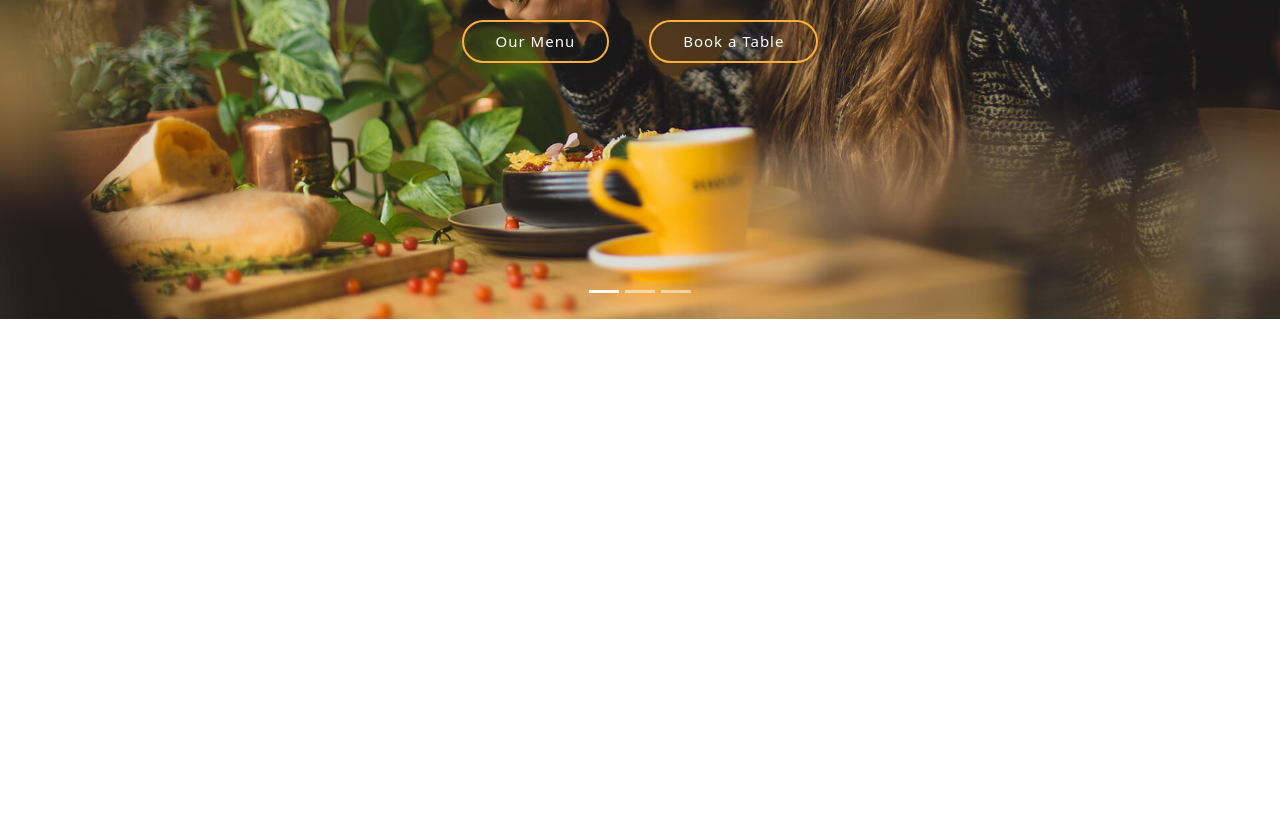
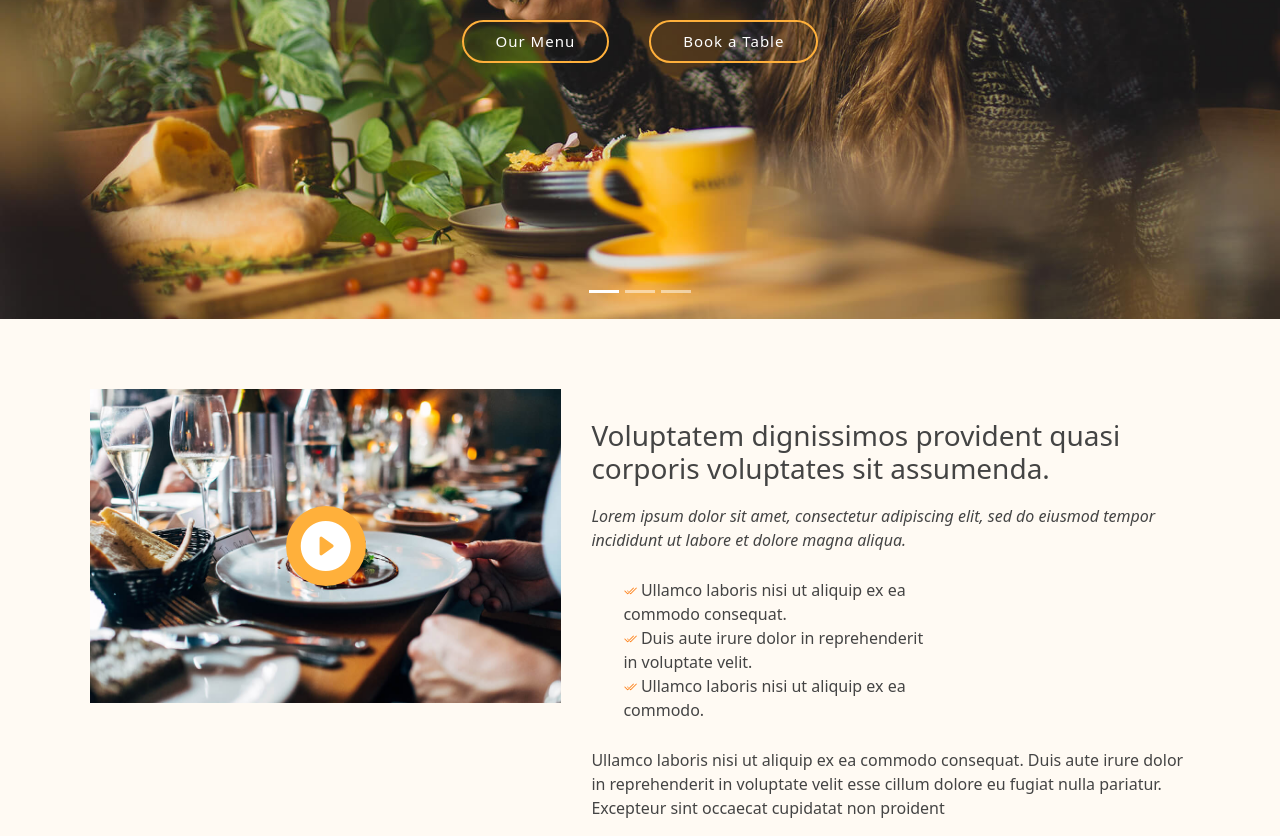
Before and after one commit to ELARBISABBAR/ELARBI-SABBAR-DELICIOUS, a website: page index.html in a window 1280 px wide. Shown: the part 430-1266 px from the top of the page. Before the commit the page ends 800 px from the top, so only its background shows below. Drawn offline with nearby package versions, Linux system fonts and the light colour scheme.

Commit message:
about section finished

```diff
--- a/index.html
+++ b/index.html
@@ -38,7 +38,7 @@
           <div class="carousel-item active">
             <img src="./public/images/slide/slide-1.jpg" class="d-block w-100" alt="...">
            <div class="melange">
-            <h1><span>Delicious</span> Restaurant</h1>
+            <h1><span class="org">Delicious</span> Restaurant</h1>
             <p>Lorem ipsum dolor sit amet, consectetur adipiscing elit, sed do eiusmod tempor incididunt ut labore et dolore magna aliqua.
                  Ut enim ad minim veniam, quis nostrud exercitation ullamco laboris nisi ut aliquip ex ea commodo consequat.
             </p>
@@ -86,6 +86,48 @@
         </button>
 
       </div>
+
+      <div class="big-about">
+
+        <div class="div-img-video">
+            <a href="https://www.youtube.com/watch?v=Y7f98aduVJ8" target="_blank" class="orange-video">
+              <img src="./public/images/about.jpg" alt="video" width="1200px">
+              <i class="bi bi-play-circle-fill start-button"></i>
+            </a>
+          </div>
+
+          <div class="information">
+            <h3>Voluptatem dignissimos provident quasi corporis voluptates sit assumenda.</h3>
+            <p class="fst-italic">
+                Lorem ipsum dolor sit amet, consectetur adipiscing elit, sed do eiusmod tempor incididunt ut labore et dolore
+                magna aliqua.
+              </p>
+
+             <div class="ule">
+                <ul >
+                    <i class="bi bi-check2-all"></i> <span>Ullamco laboris nisi ut aliquip ex ea commodo consequat.</span><br>
+                    <i class="bi bi-check2-all"></i> <span>Duis aute irure dolor in reprehenderit in voluptate velit.</span><br>
+                   <i class="bi bi-check2-all"></i> <span>Ullamco laboris nisi ut aliquip ex ea commodo.</span>
+                  </ul>
+             </div>
+
+              <p>
+                Ullamco laboris nisi ut aliquip ex ea commodo consequat. Duis aute irure dolor in reprehenderit in voluptate
+                velit esse cillum dolore eu fugiat nulla pariatur. Excepteur sint occaecat cupidatat non proident
+              </p>
+
+
+
+
+        </div>
+
+
+
+
+
+
+      </div>
+
 
 
 
--- a/src/sass/modules/about/_about.sass
+++ b/src/sass/modules/about/_about.sass
@@ -0,0 +1,57 @@
+.orange-video
+     position: relative
+     display: inline-block
+     cursor: pointer
+     text-decoration: none
+
+     img
+        display: block
+        max-width: 100%
+
+     .start-button
+        position: absolute
+        top: 50%
+        left: 50%
+        transform: translate(-50%, -50%)
+        font-size: 50px
+        color: white
+        background-color:#ffb03b
+        width: 80px
+        height: 80px
+        border-radius: 50%
+        display: flex
+        align-items: center
+        justify-content: center
+        cursor: pointer
+        transition: background-color 0.3s ease
+
+
+
+     .section-main
+        display: flex
+        padding-top: 20px
+
+i
+    font-size: smaller
+
+.big-about
+    color: #444444
+    display: flex
+    padding-top: 70px
+    padding-inline: 90px
+    gap: 30px
+    background-color: #fffaf3
+
+.information
+    display: flex
+    flex-direction: column
+    gap: 10px
+    padding-top: 30px
+
+.ule
+   display: flex
+   flex-direction: column
+   ul
+    margin-right: 250px
+   i
+    color: #fd7e14
--- a/src/sass/modules/navbar/_navbar.sass
+++ b/src/sass/modules/navbar/_navbar.sass
@@ -33,14 +33,17 @@ img
     position: absolute
     inset: 90px 64px 64px 64px
     color: white
+    p
+        padding-inline: 20rem
 
-span
+
+
+.org
     color: #ffb03b
 
 
 
-p
-    padding-inline: 20rem
+
 
 .btn
     display: flex
```
Also changed, not shown: public/css/app.css, 1 other file.
